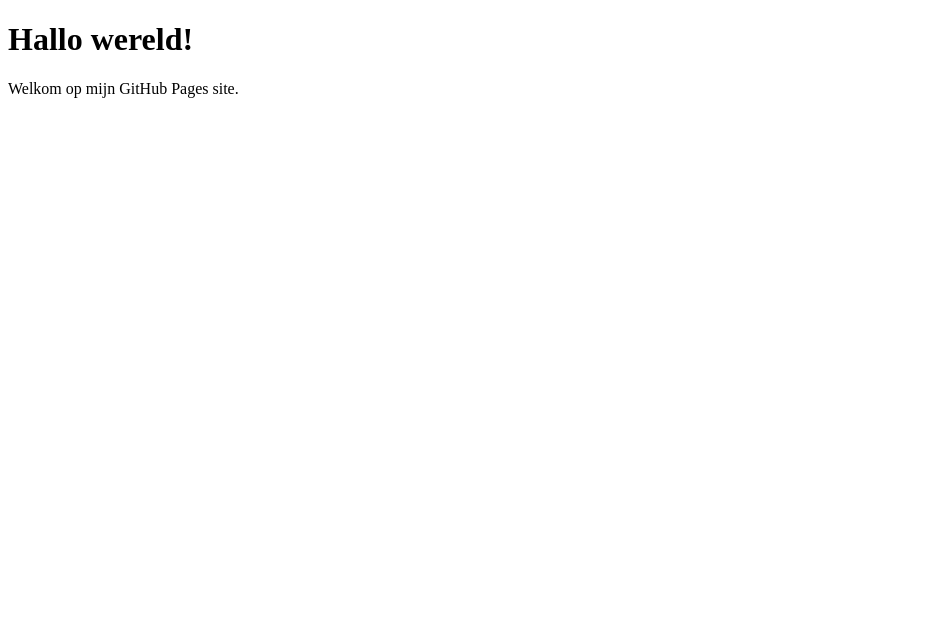
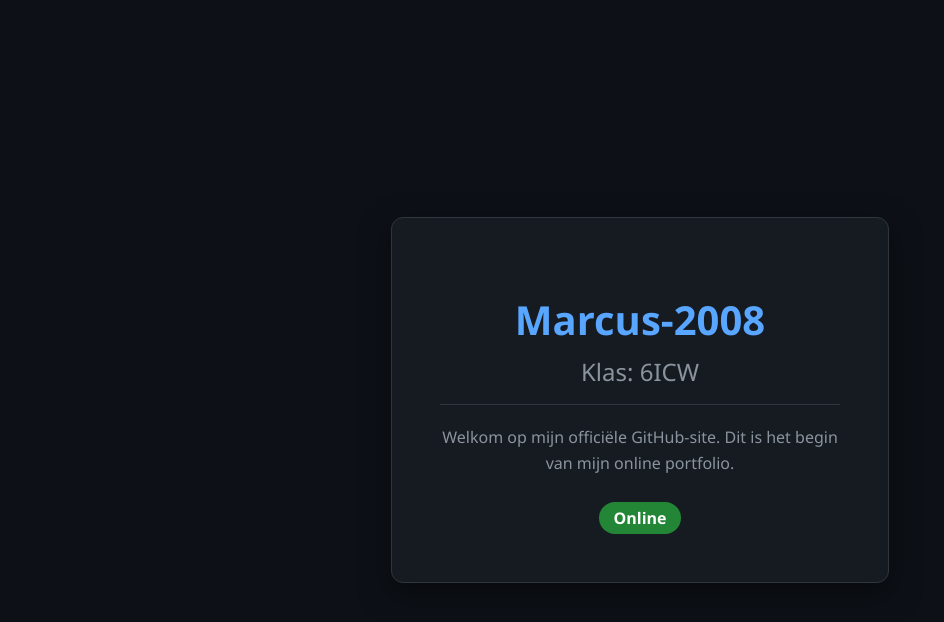
Before and after one commit to Marcus-2008/Marcus-2008.github.io, a plain HTML site: page index.html in a window 1280 px wide. Shown: the whole page, without its empty margins (0-944 px from the left). Drawn offline with Linux system fonts and the light colour scheme.

Commit message:
Revamp index.html with new layout and styles

```diff
--- a/index.html
+++ b/index.html
@@ -1,10 +1,82 @@
 <!DOCTYPE html>
-<html>
+<html lang="nl">
 <head>
-    <title>Mijn Website</title>
+    <meta charset="UTF-8">
+    <meta name="viewport" content="width=device-width, initial-scale=1.0">
+    <title>Marcus-2008 | 6ICW</title>
+    <style>
+        /* Basis stijl */
+        body {
+            font-family: 'Segoe UI', Tahoma, Geneva, Verdana, sans-serif;
+            background-color: #0d1117; /* GitHub dark mode kleur */
+            color: #c9d1d9;
+            margin: 0;
+            display: flex;
+            justify-content: center;
+            align-items: center;
+            height: 100vh;
+            text-align: center;
+        }
+
+        /* Container voor de content */
+        .container {
+            background-color: #161b22;
+            padding: 3rem;
+            border-radius: 12px;
+            border: 1px solid #30363d;
+            box-shadow: 0 10px 30px rgba(0,0,0,0.5);
+            max-width: 400px;
+            width: 90%;
+        }
+
+        h1 {
+            color: #58a6ff;
+            margin-bottom: 0.5rem;
+            font-size: 2.5rem;
+        }
+
+        h2 {
+            color: #8b949e;
+            font-weight: 400;
+            margin-top: 0;
+            border-bottom: 1px solid #30363d;
+            padding-bottom: 1rem;
+        }
+
+        p {
+            line-height: 1.6;
+            color: #8b949e;
+        }
+
+        .badge {
+            display: inline-block;
+            background-color: #238636;
+            color: white;
+            padding: 5px 15px;
+            border-radius: 20px;
+            font-weight: bold;
+            margin-top: 10px;
+        }
+
+        /* Een simpele animatie */
+        .container {
+            animation: fadeIn 1s ease-in;
+        }
+
+        @keyframes fadeIn {
+            from { opacity: 0; transform: translateY(20px); }
+            to { opacity: 1; transform: translateY(0); }
+        }
+    </style>
 </head>
 <body>
-    <h1>Hallo wereld!</h1>
-    <p>Welkom op mijn GitHub Pages site.</p>
+
+    <div class="container">
+        <h1>Marcus-2008</h1>
+        <h2>Klas: 6ICW</h2>
+        <p>Welkom op mijn officiële GitHub-site. Dit is het begin van mijn online portfolio.</p>
+        <div class="badge">Online</div>
+    </div>
+
 </body>
 </html>
```
